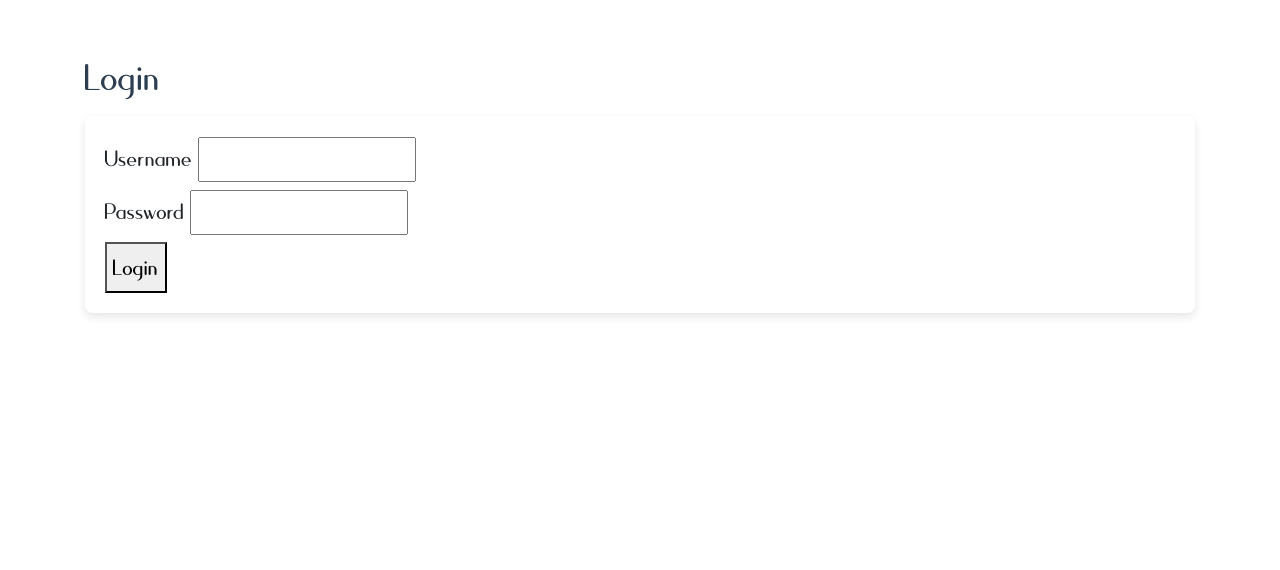
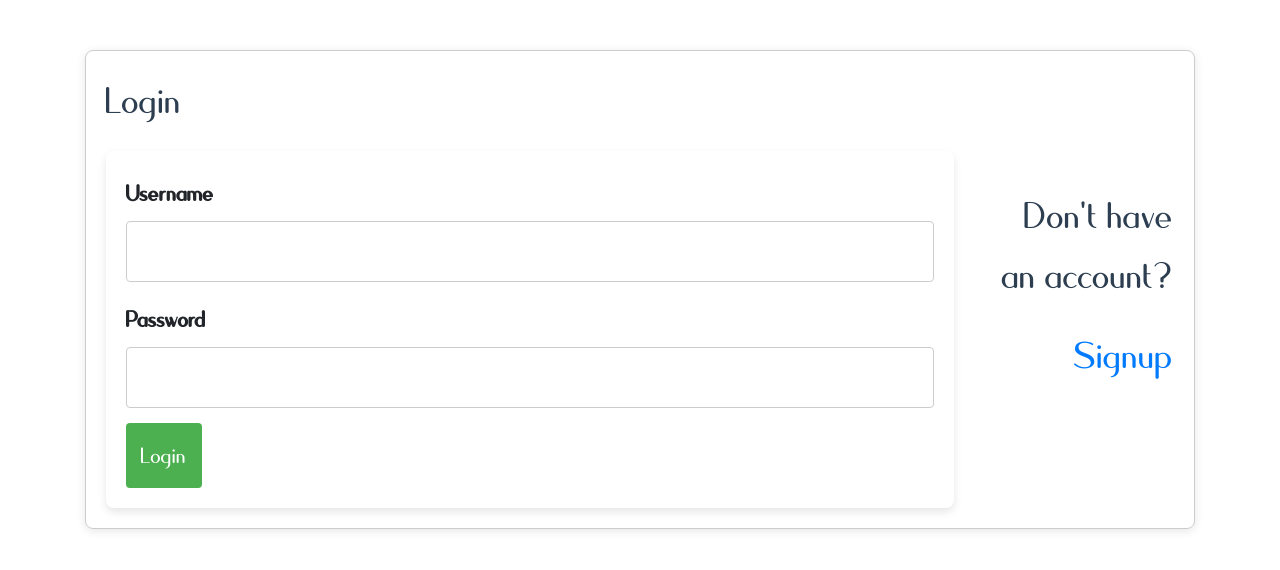
Before and after one commit to Mekan-Geldiyev/Framzy, a Django app: page /login/ in a window 1280 px wide. Shown: the part 126-696 px from the top of the page. Run offline with Django 5.2, Linux system fonts and the light colour scheme; some libraries are stand-ins or nearby versions.

Commit message:
update the login look
updated the look on the login page so that the user can now also have the option to register for an account

```diff
--- a/create/templates/registration/login.html
+++ b/create/templates/registration/login.html
@@ -4,8 +4,72 @@
 {% block title %} Login to Framzy {% endblock %}
 
 {% block content %}
+<style>
+    .login-container {
+        display: flex;
+        justify-content: space-between;
+        align-items: center;
+        margin-top: 50px;
+        padding: 20px;
+        border: 1px solid #ccc;
+        border-radius: 8px;
+        box-shadow: 0 2px 10px rgba(0, 0, 0, 0.1);
+    }
 
+    .form-section {
+        flex: 1;
+        padding-right: 20px;
+    }
 
+    .form-section h2 {
+        margin-bottom: 20px;
+    }
+
+    .form-section label {
+        display: block;
+        margin-bottom: 5px;
+        font-weight: bold;
+    }
+
+    .form-section input {
+        width: 100%;
+        padding: 10px;
+        margin-bottom: 15px;
+        border: 1px solid #ccc;
+        border-radius: 4px;
+    }
+
+    .form-section button {
+        padding: 10px 15px;
+        background-color: #4CAF50;
+        color: white;
+        border: none;
+        border-radius: 4px;
+        cursor: pointer;
+        transition: background-color 0.3s;
+    }
+
+    .form-section button:hover {
+        background-color: #45a049;
+    }
+
+    .signup-section {
+        flex: 0 0 200px; /* Fixed width for the signup section */
+        text-align: right;
+        padding-left: 20px;
+    }
+
+    .signup-section h2 {
+        margin-bottom: 20px;
+    }
+
+    .signup-section h5 {
+        margin-top: 10px;
+    }
+</style>
+
+<div class="login-container">
+    <div class="form-section">
         <h2>Login</h2>
         <form method="POST">
             {% csrf_token %}
@@ -17,7 +81,6 @@
             <br>
             <button type="submit">Login</button>
         </form>
-
         {% if messages %}
             <ul>
                 {% for message in messages %}
@@ -25,4 +88,12 @@
                 {% endfor %}
             </ul>
         {% endif %}
+    </div>
+
+    <div class="signup-section">
+        <h2>Don't have an account?</h2>
+        <h5><a href="{% url 'register' %}">Signup</a></h5>
+    </div>
+</div>
+
 {% endblock content %}
```
Lines whose indentation alone changed are shown as unchanged.
